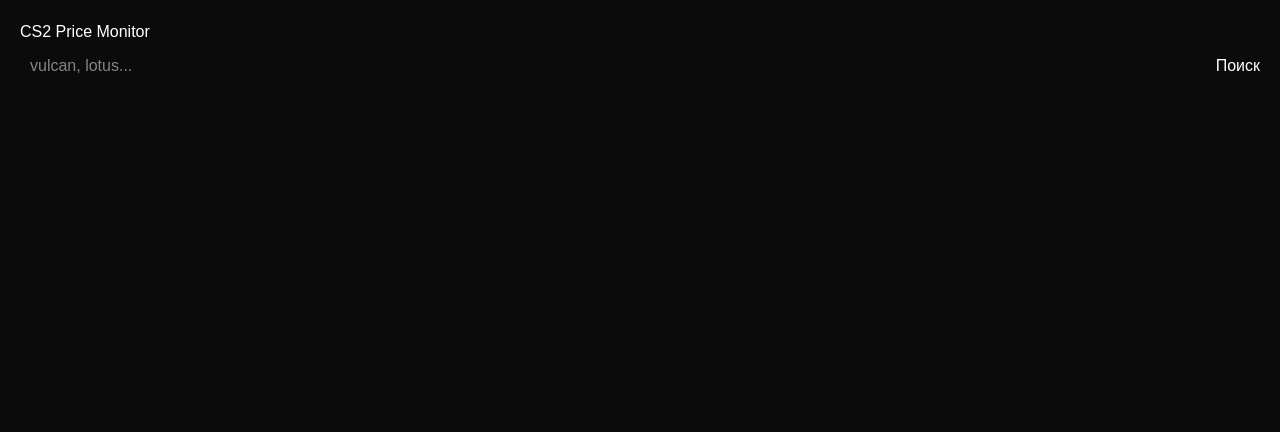
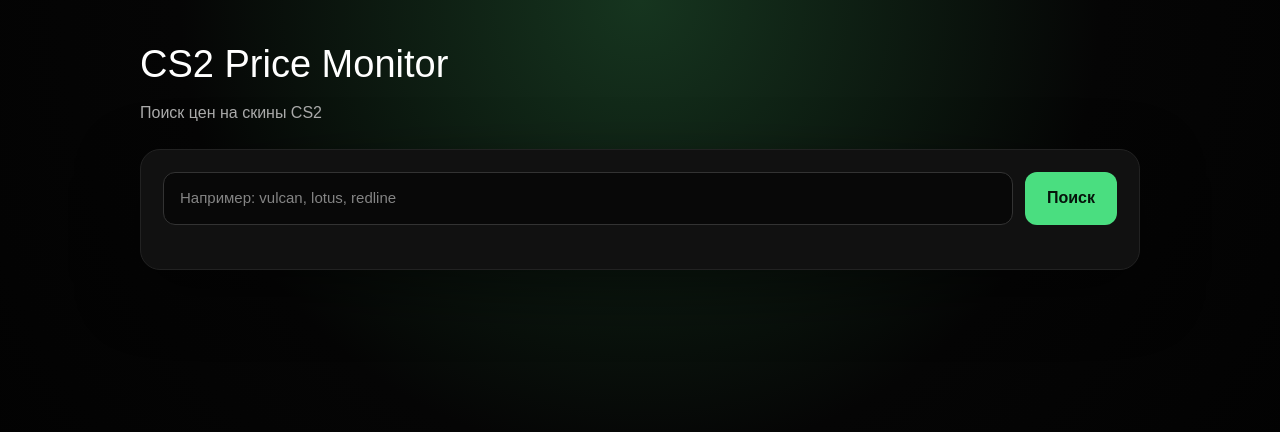
Before and after one commit to mittiekir/cs2-site, a Next.js app: page / in a window 1280 px wide. Shown: the top 432 px of the page. Built offline with nearby package versions, Linux system fonts and the light colour scheme.

Commit message:
fix design and image search

```diff
--- a/app/data/skins.js
+++ b/app/data/skins.js
@@ -1,18 +1,4 @@
 export async function GET() {
-  const extraSkins = [
-    "AK-47 | Wild Lotus",
-    "AK-47 | Vulcan",
-    "AK-47 | Fire Serpent",
-    "AK-47 | Gold Arabesque",
-    "AK-47 | Case Hardened",
-    "M4A4 | Howl",
-    "M4A1-S | Welcome to the Jungle",
-    "AWP | Dragon Lore",
-    "AWP | Gungnir",
-    "AWP | Medusa",
-    "Desert Eagle | Blaze"
-  ];
-
   try {
     const res = await fetch(
       "https://bymykel.github.io/CSGO-API/api/en/skins.json",
@@ -21,14 +7,15 @@
 
     const data = await res.json();
 
-    const apiSkins = data
-      .map((item) => item.market_hash_name || item.name)
-      .filter(Boolean);
+    const skins = data
+      .map((item) => ({
+        name: item.market_hash_name || item.name,
+        image: item.image
+      }))
+      .filter((item) => item.name && item.image);
 
-    const allSkins = Array.from(new Set([...extraSkins, ...apiSkins]));
-
-    return Response.json({ skins: allSkins });
-  } catch (err) {
-    return Response.json({ skins: extraSkins });
+    return Response.json({ skins });
+  } catch {
+    return Response.json({ skins: [] });
   }
 }
--- a/app/page.tsx
+++ b/app/page.tsx
@@ -11,10 +11,20 @@
   condition: string;
   steamPrice: string;
   steamRub: string;
-  skinportPrice: string;
   linkSteam: string;
   linkLis: string;
 };
+
+const extraSkins: Skin[] = [
+  {
+    name: "AK-47 | Wild Lotus",
+    image: "https://community.cloudflare.steamstatic.com/economy/image/class/730/4451248578/360fx360f"
+  },
+  {
+    name: "AK-47 | Vulcan",
+    image: "https://community.cloudflare.steamstatic.com/economy/image/class/730/310776760/360fx360f"
+  }
+];
 
 export default function Home() {
   const [query, setQuery] = useState("");
@@ -22,6 +32,7 @@
   const [filtered, setFiltered] = useState<Skin[]>([]);
   const [selectedSkin, setSelectedSkin] = useState<Skin | null>(null);
   const [results, setResults] = useState<PriceItem[]>([]);
+  const [loading, setLoading] = useState(false);
 
   const conditions = [
     "Factory New",
@@ -34,8 +45,12 @@
   const loadSkins = async () => {
     const res = await fetch("/api/skins");
     const data = await res.json();
-    setAllSkins(data.skins || []);
-    return data.skins || [];
+
+    const apiSkins: Skin[] = data.skins || [];
+    const merged = [...extraSkins, ...apiSkins];
+
+    setAllSkins(merged);
+    return merged;
   };
 
   const searchSkins = async () => {
@@ -46,21 +61,25 @@
     }
 
     const q = query.toLowerCase().trim();
+    if (!q) return;
+
     const words = q.split(" ").filter(Boolean);
 
-    const res = skins
-      .filter((skin) => {
-        const name = skin.name.toLowerCase();
-        return words.every((word) => name.includes(word));
-      })
-      .slice(0, 20);
+    const found = skins
+      .filter((skin) =>
+        words.every((word) => skin.name.toLowerCase().includes(word))
+      )
+      .slice(0, 24);
 
-    setFiltered(res);
+    setFiltered(found);
+    setResults([]);
+    setSelectedSkin(null);
   };
 
   const fetchPrices = async (skin: Skin) => {
     setSelectedSkin(skin);
     setFiltered([]);
+    setLoading(true);
 
     let usdToRub = 75;
 
@@ -76,25 +95,24 @@
       const fullName = `${skin.name} (${cond})`;
 
       try {
-        const resSteam = await fetch(`/api/price?name=${encodeURIComponent(fullName)}`);
-        const dataSteam = await resSteam.json();
+        const res = await fetch(`/api/price?name=${encodeURIComponent(fullName)}`);
+        const data = await res.json();
 
-        const steamRaw = dataSteam.lowest_price || dataSteam.median_price;
+        const priceRaw = data.lowest_price || data.median_price;
 
         let steamRub = "—";
 
-        if (steamRaw) {
+        if (priceRaw) {
           const num = parseFloat(
-            steamRaw.replace("$", "").replace(",", "")
+            priceRaw.replace("$", "").replace(",", "").trim()
           );
           steamRub = `${Math.round(num * usdToRub)} ₽`;
         }
 
         items.push({
           condition: cond,
-          steamPrice: steamRaw || "нет данных",
+          steamPrice: priceRaw || "нет данных",
           steamRub,
-          skinportPrice: "—",
           linkSteam: `https://steamcommunity.com/market/listings/730/${encodeURIComponent(fullName)}`,
           linkLis: `https://lis-skins.com/ru/market/csgo/?q=${encodeURIComponent(fullName)}`
         });
@@ -103,7 +121,6 @@
           condition: cond,
           steamPrice: "ошибка",
           steamRub: "—",
-          skinportPrice: "—",
           linkSteam: "#",
           linkLis: "#"
         });
@@ -111,62 +128,187 @@
     }
 
     setResults(items);
+    setLoading(false);
   };
 
   return (
-    <main style={{ padding: 20, color: "white", background: "#0b0b0b", minHeight: "100vh" }}>
+    <main style={{
+      minHeight: "100vh",
+      background: "radial-gradient(circle at top, #16351f, #050505 45%, #000)",
+      color: "white",
+      fontFamily: "Arial, sans-serif",
+      padding: "36px 16px"
+    }}>
+      <div style={{ maxWidth: 1000, margin: "0 auto" }}>
+        <h1 style={{ fontSize: 38, marginBottom: 8 }}>CS2 Price Monitor</h1>
+        <p style={{ color: "#aaa", marginBottom: 24 }}>
+          Поиск цен на скины CS2
+        </p>
 
-      <h1>CS2 Price Monitor</h1>
-
-      <div style={{ display: "flex", gap: 10 }}>
+        <div style={{
+          background: "#111",
+          border: "1px solid #222",
+          borderRadius: 20,
+          padding: 22,
+          boxShadow: "0 20px 60px rgba(0,0,0,0.5)"
+        }}>
+          <div style={{ display: "flex", gap: 12 }}>
             <input
               value={query}
               onChange={(e) => setQuery(e.target.value)}
-          placeholder="vulcan, lotus..."
-          style={{ flex: 1, padding: 10 }}
+              onKeyDown={(e) => {
+                if (e.key === "Enter") searchSkins();
+              }}
+              placeholder="Например: vulcan, lotus, redline"
+              style={{
+                flex: 1,
+                padding: "14px 16px",
+                borderRadius: 12,
+                border: "1px solid #333",
+                background: "#080808",
+                color: "white",
+                fontSize: 15,
+                outline: "none"
+              }}
             />
-        <button onClick={searchSkins}>Поиск</button>
+
+            <button
+              onClick={searchSkins}
+              style={{
+                padding: "14px 22px",
+                borderRadius: 12,
+                border: "none",
+                background: "#4ade80",
+                color: "#06130b",
+                fontWeight: "bold",
+                cursor: "pointer"
+              }}
+            >
+              Поиск
+            </button>
           </div>
 
-      {/* список с картинками */}
-      <div style={{ marginTop: 20 }}>
+          {filtered.length > 0 && (
+            <div style={{
+              marginTop: 22,
+              display: "grid",
+              gridTemplateColumns: "repeat(auto-fill, minmax(210px, 1fr))",
+              gap: 12
+            }}>
               {filtered.map((skin, i) => (
-          <div
+                <button
                   key={i}
                   onClick={() => fetchPrices(skin)}
                   style={{
-              display: "flex",
-              alignItems: "center",
-              gap: 10,
-              padding: 10,
-              background: "#1a1a1a",
-              marginBottom: 5,
-              cursor: "pointer"
+                    background: "#181818",
+                    border: "1px solid #2a2a2a",
+                    borderRadius: 16,
+                    padding: 12,
+                    cursor: "pointer",
+                    color: "white",
+                    textAlign: "left"
                   }}
                 >
-            <img src={skin.image} width={60} />
-            {skin.name}
+                  <img
+                    src={skin.image}
+                    alt={skin.name}
+                    style={{
+                      width: "100%",
+                      height: 120,
+                      objectFit: "contain",
+                      marginBottom: 10
+                    }}
+                  />
+                  <div style={{ fontWeight: "bold" }}>{skin.name}</div>
+                </button>
+              ))}
+            </div>
+          )}
+
+          {selectedSkin && (
+            <div style={{
+              marginTop: 24,
+              display: "flex",
+              gap: 20,
+              alignItems: "center",
+              background: "#101c15",
+              border: "1px solid #1f5133",
+              borderRadius: 18,
+              padding: 18
+            }}>
+              <img
+                src={selectedSkin.image}
+                alt={selectedSkin.name}
+                style={{ width: 180, objectFit: "contain" }}
+              />
+              <div>
+                <div style={{ color: "#aaa" }}>Выбран скин</div>
+                <h2 style={{ margin: "6px 0" }}>{selectedSkin.name}</h2>
+              </div>
+            </div>
+          )}
+
+          {loading && (
+            <div style={{
+              marginTop: 20,
+              padding: 18,
+              background: "#181818",
+              borderRadius: 14,
+              textAlign: "center",
+              color: "#aaa"
+            }}>
+              Загружаю цены...
+            </div>
+          )}
+
+          <div style={{
+            marginTop: 22,
+            display: "grid",
+            gap: 12
+          }}>
+            {results.map((item, i) => (
+              <div key={i} style={{
+                background: "#181818",
+                border: "1px solid #2a2a2a",
+                borderRadius: 16,
+                padding: 16
+              }}>
+                <div style={{
+                  display: "flex",
+                  justifyContent: "space-between",
+                  marginBottom: 10
+                }}>
+                  <strong>{item.condition}</strong>
+                  <span style={{ color: "#4ade80" }}>{item.steamPrice}</span>
+                </div>
+
+                <div style={{ color: "#ccc", marginBottom: 10 }}>
+                  Steam: {item.steamPrice} ({item.steamRub})
+                </div>
+
+                <div style={{ display: "flex", gap: 10 }}>
+                  <a href={item.linkSteam} target="_blank" style={linkStyle}>
+                    Steam
+                  </a>
+                  <a href={item.linkLis} target="_blank" style={linkStyle}>
+                    Lis-Skins
+                  </a>
+                </div>
               </div>
             ))}
           </div>
-
-      {/* выбранный */}
-      {selectedSkin && (
-        <div style={{ marginTop: 20 }}>
-          <h2>{selectedSkin.name}</h2>
-          <img src={selectedSkin.image} width={200} />
         </div>
-      )}
-
-      {/* цены */}
-      <div style={{ marginTop: 20 }}>
-        {results.map((item, i) => (
-          <div key={i} style={{ marginBottom: 10 }}>
-            {item.condition} — {item.steamPrice} ({item.steamRub})
       </div>
-        ))}
-      </div>
-
     </main>
   );
 }
+
+const linkStyle = {
+  flex: 1,
+  textAlign: "center" as const,
+  padding: "10px",
+  background: "#242424",
+  color: "white",
+  borderRadius: 10,
+  textDecoration: "none"
+};
```
Lines whose indentation alone changed are shown as unchanged.
